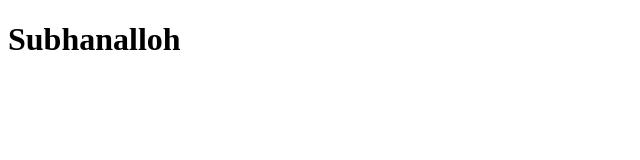
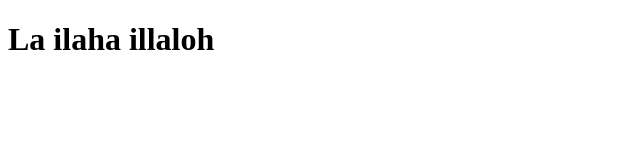
Before and after one commit to Jonasniy/Test, a plain HTML site: page index.html in a window 1280 px wide. Shown: the whole page, without its empty margins (0-640 px from the left). Drawn offline with Linux system fonts and the light colour scheme.

Commit message:
h1 andrat
coda mer

```diff
--- a/index.html
+++ b/index.html
@@ -8,7 +8,7 @@
     <title>Test</title>
 </head>
 <body>
-    <h1>Subhanalloh</h1>
+    <h1>La ilaha illaloh</h1>
 
 </body>
 </html>
```
